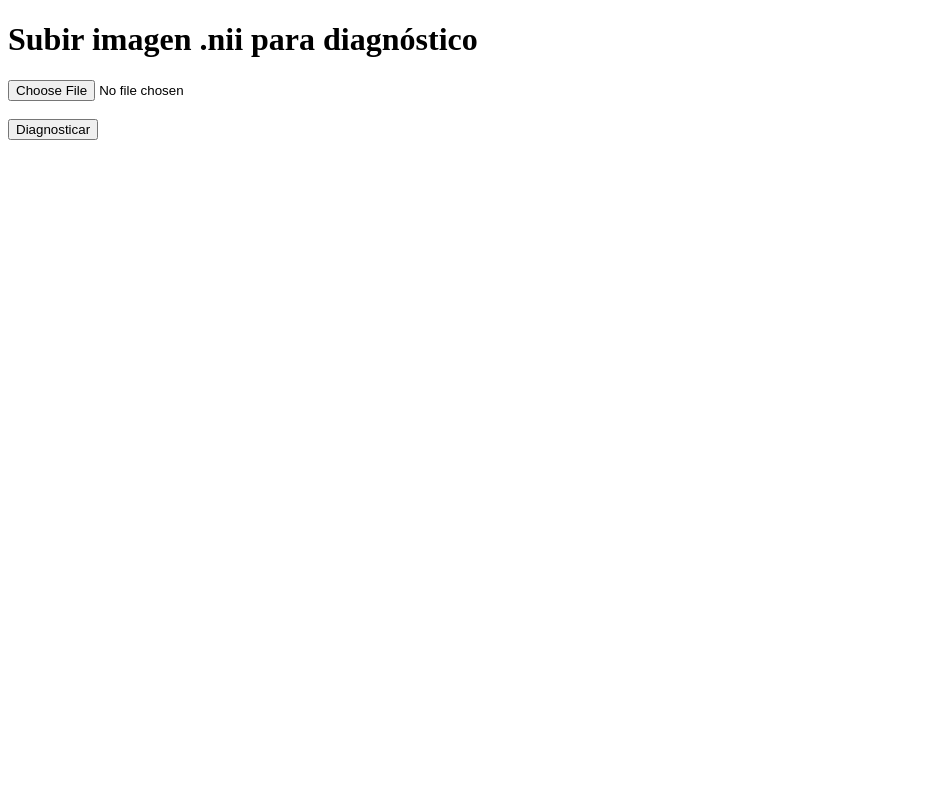
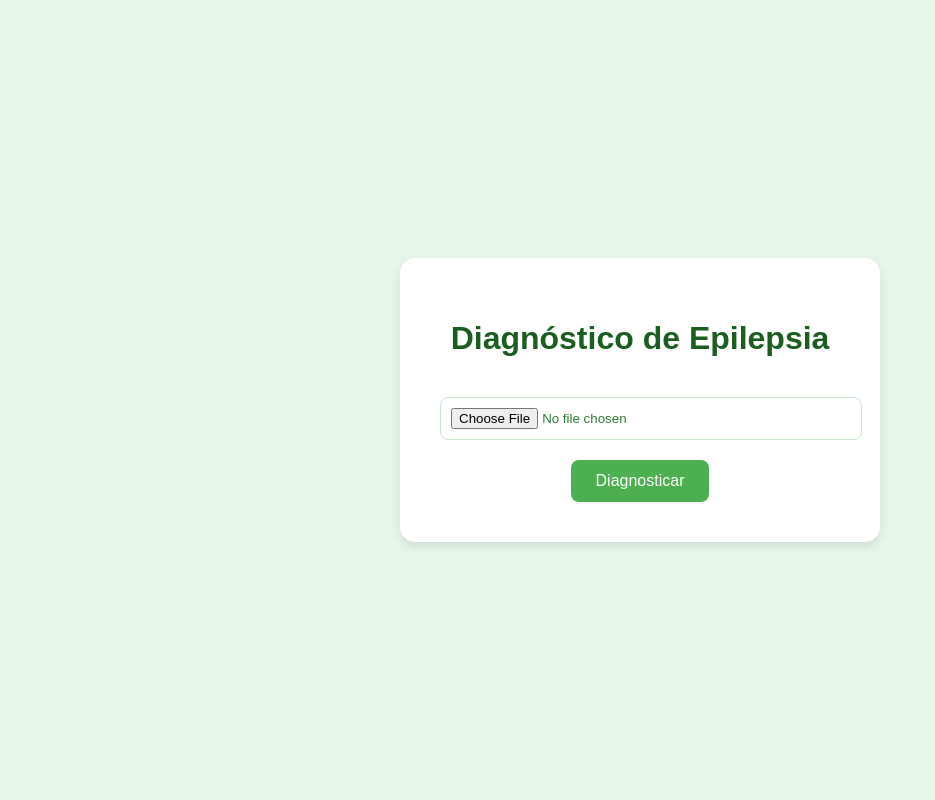
Before and after one commit to Jssoff/Sprint-2-Individual, a Django app: page /diagnostico_IA/formulario_predecir/ in a window 1280 px wide. Shown: the whole page, without its empty margins (0-935 px from the left). Run offline with Django 5.2, Linux system fonts and the light colour scheme.

Commit message:
formulario

```diff
--- a/diagnostico_IA/templates/diagnostico_IA/formulario.html
+++ b/diagnostico_IA/templates/diagnostico_IA/formulario.html
@@ -1,16 +1,65 @@
-<!-- diagnostico/templates/diagnostico/formulario.html -->
 
 <!DOCTYPE html>
 <html>
 <head>
     <title>Diagnóstico de Epilepsia</title>
+    <style>
+        body {
+            background-color: #e8f5e9; /* Verde muy claro */
+            font-family: Arial, sans-serif;
+            color: #2e7d32; /* Verde oscuro */
+            display: flex;
+            justify-content: center;
+            align-items: center;
+            height: 100vh;
+            margin: 0;
+        }
+
+        .form-container {
+            background-color: white;
+            padding: 40px;
+            border-radius: 15px;
+            box-shadow: 0 4px 10px rgba(0, 0, 0, 0.1);
+            text-align: center;
+            width: 400px;
+        }
+
+        h1 {
+            margin-bottom: 20px;
+            color: #1b5e20;
+        }
+
+        input[type="file"] {
+            margin: 20px 0;
+            padding: 10px;
+            border: 1px solid #c8e6c9;
+            border-radius: 8px;
+            width: 100%;
+        }
+
+        button {
+            background-color: #4caf50;
+            color: white;
+            border: none;
+            padding: 12px 25px;
+            border-radius: 8px;
+            cursor: pointer;
+            font-size: 16px;
+        }
+
+        button:hover {
+            background-color: #388e3c;
+        }
+    </style>
 </head>
 <body>
-    <h1>Subir imagen .nii para diagnóstico</h1>
-    <form action="{% url 'predecir_epilepsia' %}" method="post" enctype="multipart/form-data">
-        {% csrf_token %}
-        <input type="file" name="imagen" accept=".nii" required><br><br>
-        <button type="submit">Diagnosticar</button>
-    </form>
+    <div class="form-container">
+        <h1>Diagnóstico de Epilepsia</h1>
+        <form action="{% url 'predecir_epilepsia' %}" method="post" enctype="multipart/form-data">
+            {% csrf_token %}
+            <input type="file" name="imagen" accept=".nii" required><br>
+            <button type="submit">Diagnosticar</button>
+        </form>
+    </div>
 </body>
 </html>
```
